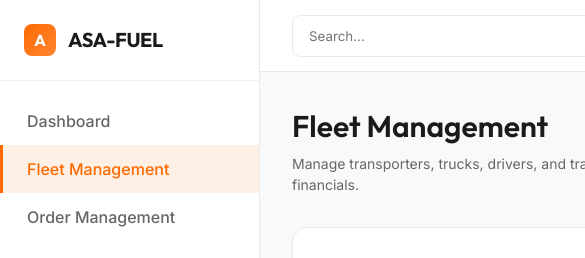
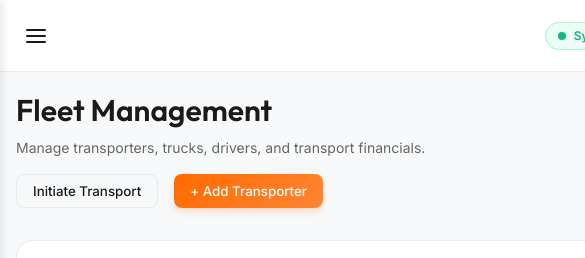
Before and after one commit to Aliyuibrahim6923/ASA-FUEL, a Next.js app: page /fleet in a window 390 px wide. Shown: the top 258 px of the page, 585 px wide, since content can reach past the window. Built offline with nearby package versions, Linux system fonts and the light colour scheme; no server answers; the database is empty.

Commit message:
Overhaul navigation and mobile responsiveness

```diff
--- a/src/app/globals.css
+++ b/src/app/globals.css
@@ -499,3 +499,115 @@ tbody tr:hover {
   padding-top: 1.5rem;
   border-top: 1px solid var(--color-divider);
 }
+
+/* Mobile Responsiveness Styles */
+.mobile-menu-btn {
+  display: none;
+  background: none;
+  border: none;
+  cursor: pointer;
+  color: var(--color-text-primary);
+  padding: 0.5rem;
+}
+
+.mobile-close-btn {
+  display: none;
+  background: none;
+  border: none;
+  cursor: pointer;
+  color: var(--color-text-secondary);
+  padding: 0.5rem;
+  margin-left: auto;
+}
+
+.mobile-sidebar-overlay {
+  display: none;
+  position: fixed;
+  top: 0;
+  left: 0;
+  right: 0;
+  bottom: 0;
+  background-color: rgba(0, 0, 0, 0.5);
+  z-index: 15;
+  backdrop-filter: blur(2px);
+}
+
+@media (max-width: 768px) {
+  /* Layout adjustments */
+  .main-content {
+    margin-left: 0;
+  }
+
+  .header {
+    padding: 0 1rem;
+  }
+
+  .page-content {
+    padding: 1rem;
+  }
+
+  .page-header {
+    flex-direction: column;
+    align-items: flex-start;
+    gap: 1rem;
+  }
+
+  /* Hide Search on Mobile */
+  .search-input {
+    display: none;
+  }
+
+  /* Show Mobile Buttons */
+  .mobile-menu-btn {
+    display: flex;
+    align-items: center;
+    justify-content: center;
+  }
+
+  .mobile-close-btn {
+    display: flex;
+    align-items: center;
+    justify-content: center;
+  }
+
+  /* Sidebar Drawer */
+  .sidebar {
+    transform: translateX(-100%);
+    transition: transform 0.3s ease-in-out;
+    z-index: 20;
+    box-shadow: 2px 0 8px rgba(0,0,0,0.1);
+  }
+
+  .sidebar.open {
+    transform: translateX(0);
+  }
+
+  .mobile-sidebar-overlay {
+    display: block;
+  }
+
+  /* Form & Grid adjustments */
+  .form-row {
+    flex-direction: column;
+    gap: 0;
+  }
+
+  .grid-cards {
+    grid-template-columns: 1fr;
+  }
+
+  .table-wrapper {
+    overflow-x: auto;
+    -webkit-overflow-scrolling: touch;
+    width: 100%;
+  }
+
+  /* Button stacking for forms */
+  .form-actions {
+    flex-direction: column-reverse;
+  }
+
+  .form-actions .btn {
+    width: 100%;
+  }
+}
--- a/src/app/layout.tsx
+++ b/src/app/layout.tsx
@@ -1,7 +1,6 @@
 import type { Metadata } from "next";
 import "./globals.css";
-import Sidebar from "../components/Sidebar";
-import Header from "../components/Header";
+import NavigationLayout from "../components/NavigationLayout";
 
 export const metadata: Metadata = {
   title: "ASA-FUEL Logistics",
@@ -16,15 +15,9 @@ export default function RootLayout({
   return (
     <html lang="en">
       <body>
-        <div className="app-container">
-          <Sidebar />
-          <main className="main-content">
-            <Header />
-            <div className="page-content animate-fade-in">
-              {children}
-            </div>
-          </main>
-        </div>
+        <NavigationLayout>
+          {children}
+        </NavigationLayout>
       </body>
     </html>
   );
--- a/src/components/Header.tsx
+++ b/src/components/Header.tsx
@@ -1,8 +1,15 @@
-export default function Header() {
+export default function Header({ onMenuClick }: { onMenuClick?: () => void }) {
   return (
     <header className="header">
-      <div className="header-search">
-        <input type="text" placeholder="Search..." className="input" style={{ width: '300px' }} />
+      <div style={{ display: 'flex', alignItems: 'center', gap: '1rem' }}>
+        {onMenuClick && (
+          <button className="mobile-menu-btn" onClick={onMenuClick} aria-label="Open menu">
+            <svg width="24" height="24" viewBox="0 0 24 24" fill="none" stroke="currentColor" strokeWidth="2" strokeLinecap="round" strokeLinejoin="round"><line x1="3" y1="12" x2="21" y2="12"></line><line x1="3" y1="6" x2="21" y2="6"></line><line x1="3" y1="18" x2="21" y2="18"></line></svg>
+          </button>
+        )}
+        <div className="header-search">
+          <input type="text" placeholder="Search..." className="input search-input" style={{ width: '300px' }} />
+        </div>
       </div>
       <div className="header-actions" style={{ display: 'flex', gap: '1rem', alignItems: 'center' }}>
         <div style={{ display: 'flex', alignItems: 'center', gap: '0.5rem', background: '#ECFDF5', padding: '0.25rem 0.75rem', borderRadius: '999px', border: '1px solid #A7F3D0' }}>
--- /dev/null
+++ b/src/components/NavigationLayout.tsx
@@ -0,0 +1,28 @@
+"use client";
+
+import { useState } from "react";
+import Sidebar from "./Sidebar";
+import Header from "./Header";
+
+export default function NavigationLayout({ children }: { children: React.ReactNode }) {
+  const [isMobileMenuOpen, setIsMobileMenuOpen] = useState(false);
+
+  return (
+    <div className="app-container">
+      <Sidebar isOpen={isMobileMenuOpen} onClose={() => setIsMobileMenuOpen(false)} />
+      <main className="main-content">
+        <Header onMenuClick={() => setIsMobileMenuOpen(true)} />
+        <div className="page-content animate-fade-in">
+          {children}
+        </div>
+      </main>
+
+      {isMobileMenuOpen && (
+        <div
+          className="mobile-sidebar-overlay"
+          onClick={() => setIsMobileMenuOpen(false)}
+        />
+      )}
+    </div>
+  );
+}
--- a/src/components/Sidebar.tsx
+++ b/src/components/Sidebar.tsx
@@ -2,7 +2,7 @@
 import Link from "next/link";
 import { usePathname } from "next/navigation";
 
-export default function Sidebar() {
+export default function Sidebar({ isOpen, onClose }: { isOpen?: boolean, onClose?: () => void }) {
   const pathname = usePathname();
 
   const navItems = [
@@ -14,10 +14,17 @@ export default function Sidebar() {
   ];
 
   return (
-    <aside className="sidebar">
+    <aside className={`sidebar ${isOpen ? 'open' : ''}`}>
       <div className="sidebar-header">
-        <div className="sidebar-logo-icon">A</div>
-        <div className="sidebar-logo-text">ASA-FUEL</div>
+        <div style={{ display: 'flex', alignItems: 'center', gap: '0.75rem' }}>
+          <div className="sidebar-logo-icon">A</div>
+          <div className="sidebar-logo-text">ASA-FUEL</div>
+        </div>
+        {onClose && (
+          <button className="mobile-close-btn" onClick={onClose} aria-label="Close menu">
+            <svg width="24" height="24" viewBox="0 0 24 24" fill="none" stroke="currentColor" strokeWidth="2" strokeLinecap="round" strokeLinejoin="round"><line x1="18" y1="6" x2="6" y2="18"></line><line x1="6" y1="6" x2="18" y2="18"></line></svg>
+          </button>
+        )}
       </div>
       <nav className="sidebar-nav">
         {navItems.map((item) => {
```
